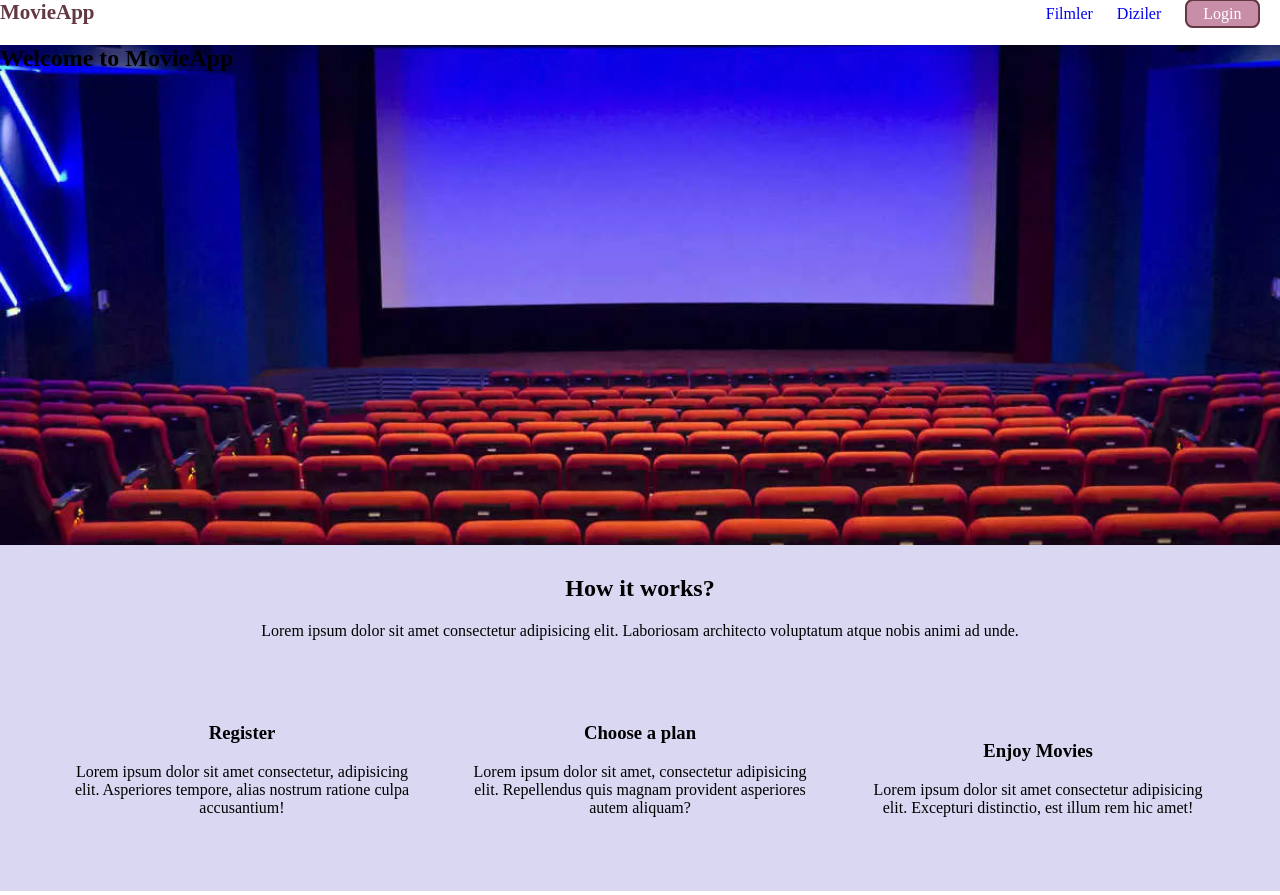
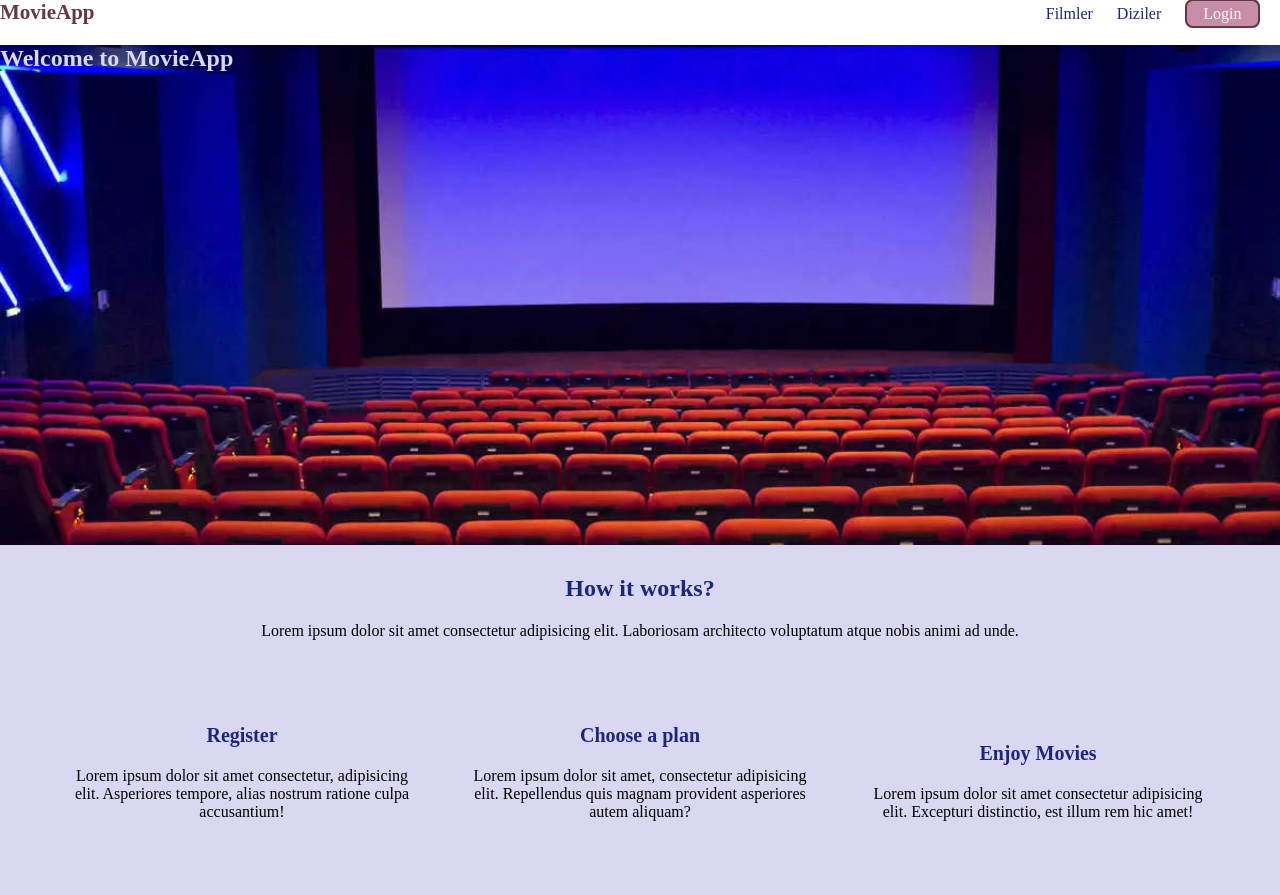
Before and after one commit to seymaras/web-gelistirme, a plain HTML site: page Css2/uygulama1.html in a window 1280 px wide. Drawn offline with Linux system fonts and the light colour scheme.

Commit message:
Update uygulama1.html

```diff
--- a/Css2/uygulama1.html
+++ b/Css2/uygulama1.html
@@ -23,10 +23,11 @@
         height: 500px;
         width: 100%;
         padding: 10 px;
+        color: #D9D7F1;
       }
 
       #main-header {
-        background-color: #e7cbcb;
+        background-color: #1D267D;
         padding: 8px 16px;
       }
 
@@ -52,7 +53,7 @@
       }
       .main-nav__item a {
         text-decoration: none;
-        color: s;
+        color: #1D267D;
       }
       .main-nav__item a:hover,
       .main-nav__item:hover::before {
@@ -82,6 +83,11 @@
         padding: 10px;
         text-align: center;
       }
+      #how-it-works h2 {
+        color: #1D267D ;
+        text-align: center;
+        font-weight: 600;
+      }
       .row{
         margin-bottom: 40px;
       }
@@ -91,6 +97,10 @@
         padding: 16px;
         margin: 8px;
 
+      }
+      .icon-box h3{
+        color:#1D267D ;
+        font-size: 20px;
       }
     </style>
   </head>
@@ -126,16 +136,16 @@
           </p>
         </div>
         <div class="row">
-          <div class="col">
+          <div class="icon-box col">
             <h3>Register</h3>
             Lorem ipsum dolor sit amet consectetur, adipisicing elit. Asperiores
             tempore, alias nostrum ratione culpa accusantium!
           </div>
-          <div class="col">
+          <div class="icon-box col">
           <h3>Choose a plan</h3>
             Lorem ipsum dolor sit amet, consectetur adipisicing elit. Repellendus quis magnam provident asperiores autem aliquam?
         </div>
-        <div class="col">
+        <div class="icon-box col">
           <h3>Enjoy Movies</h3>
           Lorem ipsum dolor sit amet consectetur adipisicing elit. Excepturi distinctio, est illum rem hic amet!
         </div>
```
